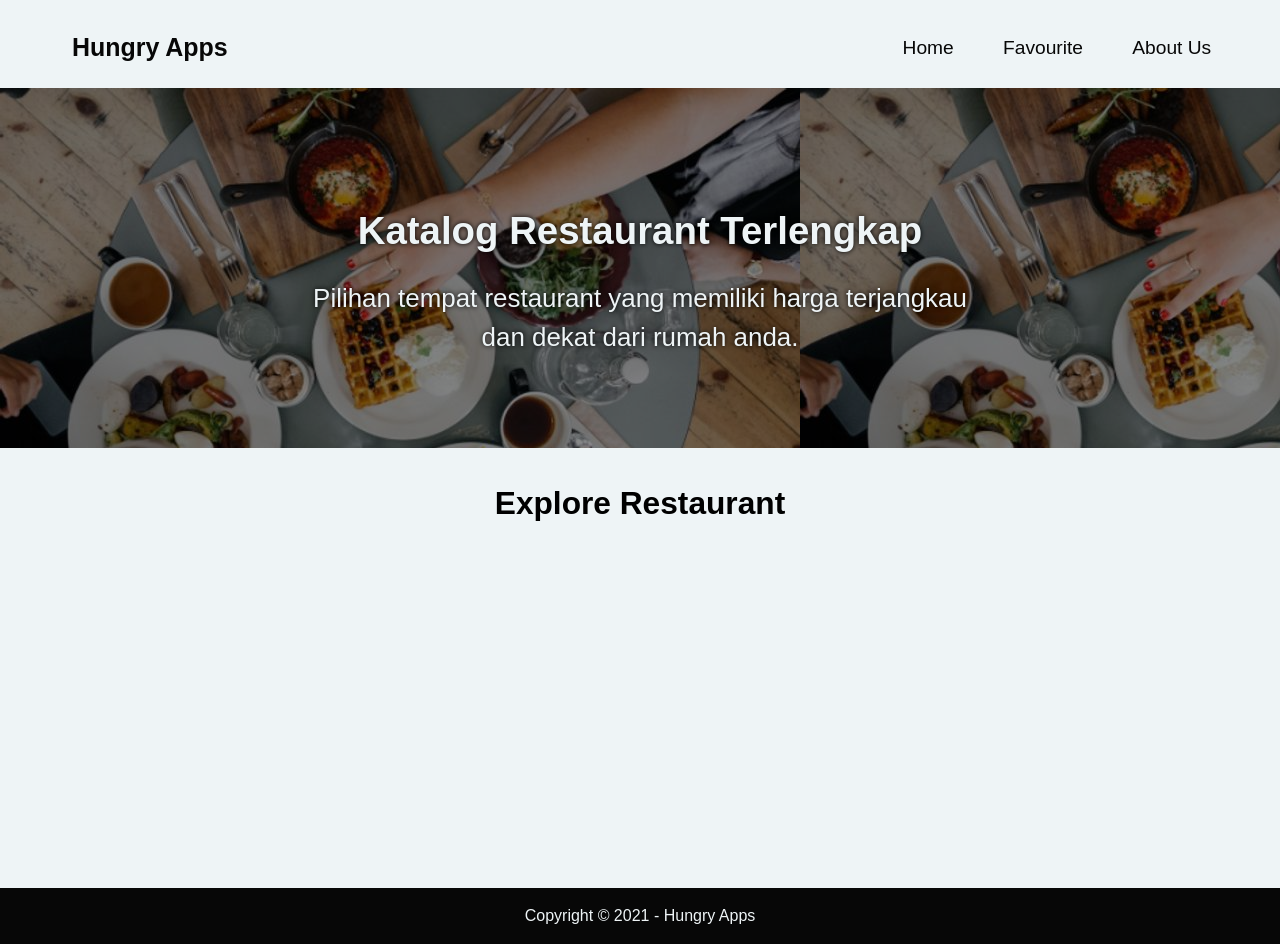
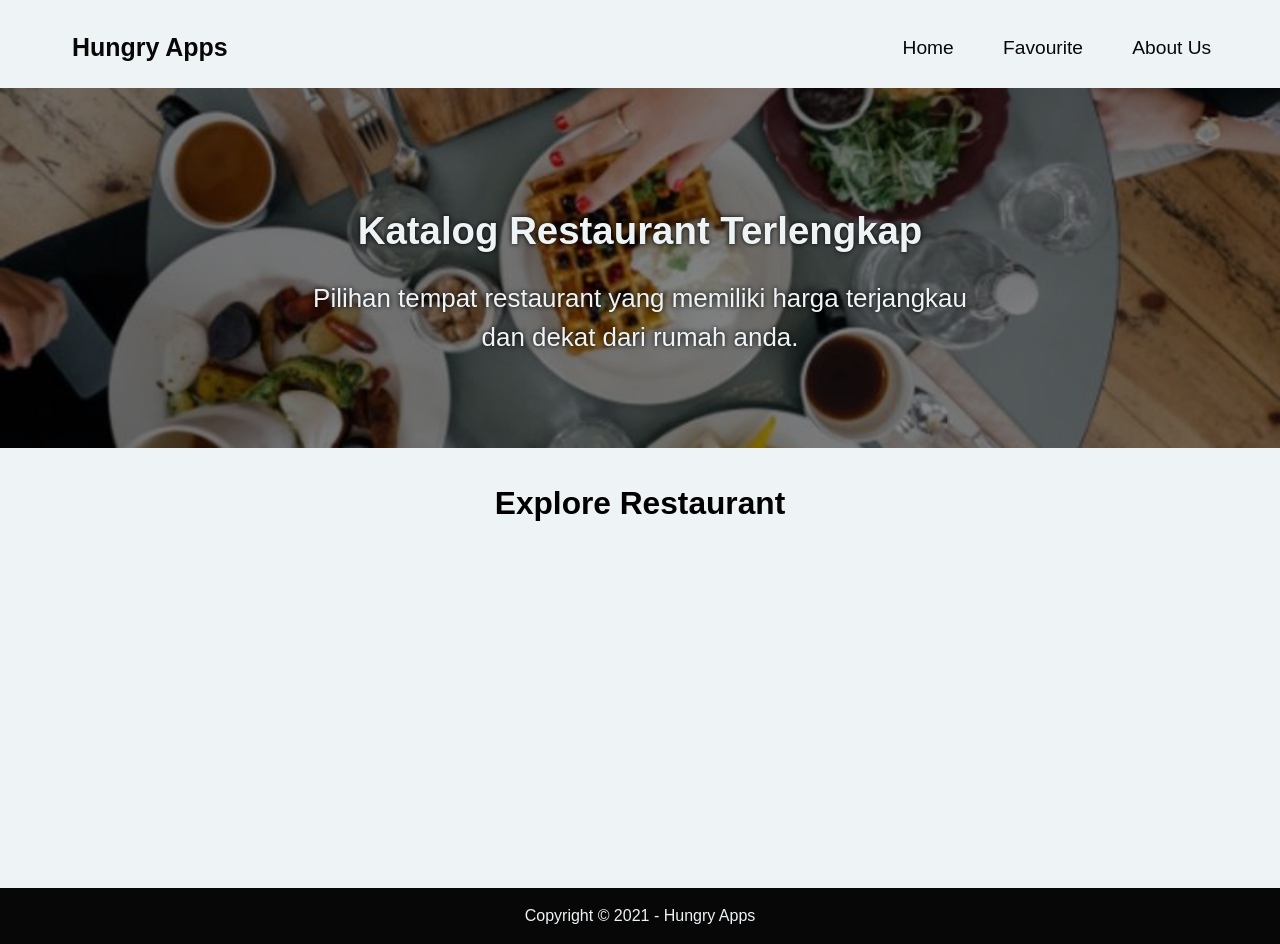
Before and after one commit to alfattahdicky/restaurant-apps, a website built with webpack: page src/templates/index.html in a window 1280 px wide. Built offline with nearby package versions, Linux system fonts and the light colour scheme; what serviceworker-webpack-plugin would draw is missing.

Commit message:
fix hero image responsive

```diff
--- a/src/styles/main.css
+++ b/src/styles/main.css
@@ -88,17 +88,10 @@ nav .nav-item a {
 
 /* Hero */
 .hero {
-  background: url("../public/responsive-images/hero-image_2-small.jpg");
-  background-image: -webkit-image-set(
-    url("../public/responsive-images/hero-image_2-small.jpg") 1x,
-    url("../public/responsive-images/hero-image_2-large.jpg") 2x,
-  );
-  background-image: image-set(
-    url("../public/responsive-images/hero-image_2-small.jpg") 1x,
-    url("../public/responsive-images/hero-image_2-large.jpg") 2x,
-  );
+  background-image: url("../public/responsive-images/hero-image_2-small.jpg");
   background-position: center;
   background-size: cover;
+  background-repeat: no-repeat;
   margin: 5.5em 0 0;
   min-height: 360px;
   display: flex;
--- a/src/styles/responsive.css
+++ b/src/styles/responsive.css
@@ -58,7 +58,7 @@
 
 @media screen and (min-width: 600px) {
   .hero {
-    background: url("../public/responsive-images/hero-image_2-large.jpg");
+    background-image: url("../public/responsive-images/hero-image_2-large.jpg");
   }
 }
 
```
Also changed, not shown: dist/0.bundle.js, dist/1.bundle.js, dist/2.bundle.js, dist/bundle.js, dist/report.html, dist/sw.js.
